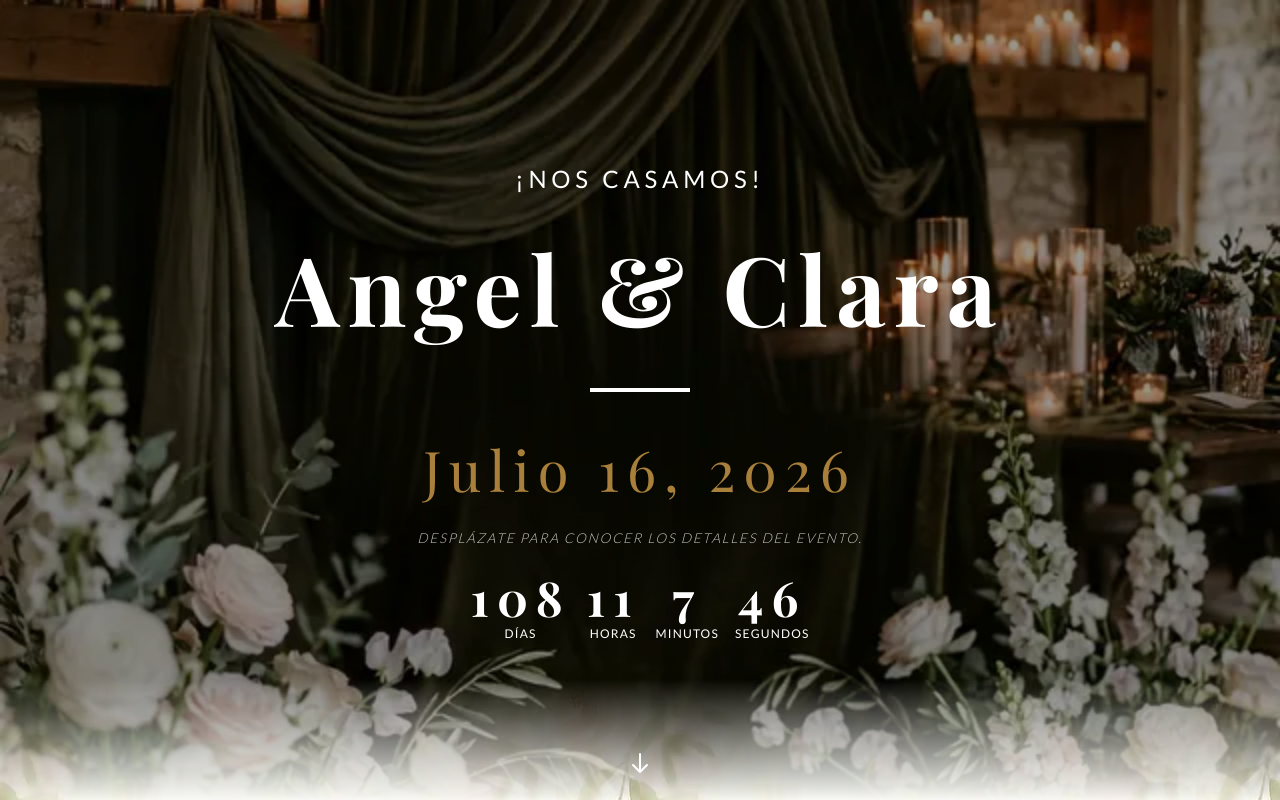
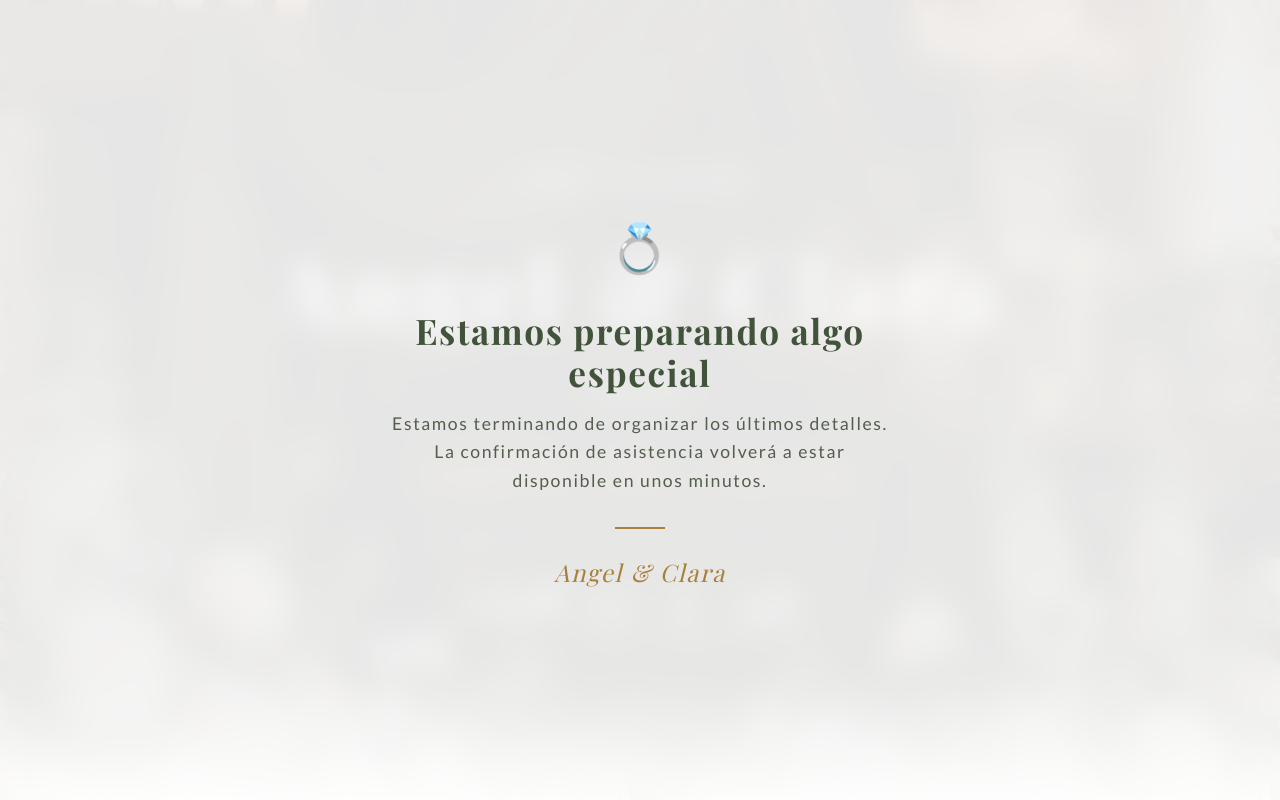
Before and after one commit to notxngel/invitacion-a-nuestra-boda-v1, a plain HTML site: page index.html in a window 1280 px wide. Shown: the top 800 px of the page. Drawn offline with nearby package versions, Linux system fonts and the light colour scheme; a web font is replaced by a local one.

Commit message:
feat: add maintenance mode for RSVP migration

```diff
--- a/index.html
+++ b/index.html
@@ -52,6 +52,17 @@
 </head>
 
 <body>
+
+    <!-- Capa de Mantenimiento para Migración -->
+    <div id="maintenance-overlay" class="maintenance">
+        <div class="maintenance__content">
+            <span class="maintenance__icon">💍</span>
+            <h1 class="maintenance__title">Estamos preparando algo especial</h1>
+            <p class="maintenance__text">Estamos terminando de organizar los últimos detalles. La confirmación de asistencia volverá a estar disponible en unos minutos.</p>
+            <div class="maintenance__divider"></div>
+            <p class="maintenance__signature">Angel & Clara</p>
+        </div>
+    </div>
 
     <!-- Sección: Navbar -->
     <nav class="navbar" aria-label="Navegación principal">
--- a/script.js
+++ b/script.js
@@ -134,6 +134,12 @@ setInterval(updateCountdown, 1000);
  * @returns {void}
  */
 function openRSVP() {
+  // Bloqueo temporal por mantenimiento
+  if (document.getElementById("maintenance-overlay")) {
+    console.log("Sistema en mantenimiento. RSVP deshabilitado.");
+    return;
+  }
+
   const modal = document.getElementById("rsvpModal");
   if (modal) {
     // Verificamos si el usuario ya envió su confirmación antes
--- a/style.css
+++ b/style.css
@@ -1463,3 +1463,65 @@ body::before {
 
 
 }
+
+/* ==========================================================================
+   16. MANTENIMIENTO (Temporal para Migración)
+   ========================================================================== */
+#maintenance-overlay {
+  position: fixed;
+  inset: 0;
+  background: rgba(255, 255, 255, 0.9);
+  backdrop-filter: blur(15px);
+  -webkit-backdrop-filter: blur(15px);
+  z-index: 9999;
+  display: flex;
+  align-items: center;
+  justify-content: center;
+  text-align: center;
+  padding: 2rem;
+}
+
+.maintenance__content {
+  max-width: 500px;
+  animation: maintenanceFadeIn 0.8s ease-out;
+}
+
+.maintenance__icon {
+  font-size: 3rem;
+  display: block;
+  margin-bottom: 1.5rem;
+}
+
+.maintenance__title {
+  font-family: var(--font-serif);
+  font-size: 2.2rem;
+  color: var(--color-dark);
+  margin-bottom: 1rem;
+  line-height: 1.2;
+}
+
+.maintenance__text {
+  color: var(--color-text-muted);
+  font-size: 1.1rem;
+  line-height: 1.6;
+  margin-bottom: 2rem;
+}
+
+.maintenance__divider {
+  width: 50px;
+  height: 2px;
+  background: var(--color-gold);
+  margin: 0 auto 1.5rem;
+}
+
+.maintenance__signature {
+  font-family: var(--font-serif);
+  font-size: 1.5rem;
+  color: var(--color-gold);
+  font-style: italic;
+}
+
+@keyframes maintenanceFadeIn {
+  from { opacity: 0; transform: translateY(10px); }
+  to { opacity: 1; transform: translateY(0); }
+}
```
